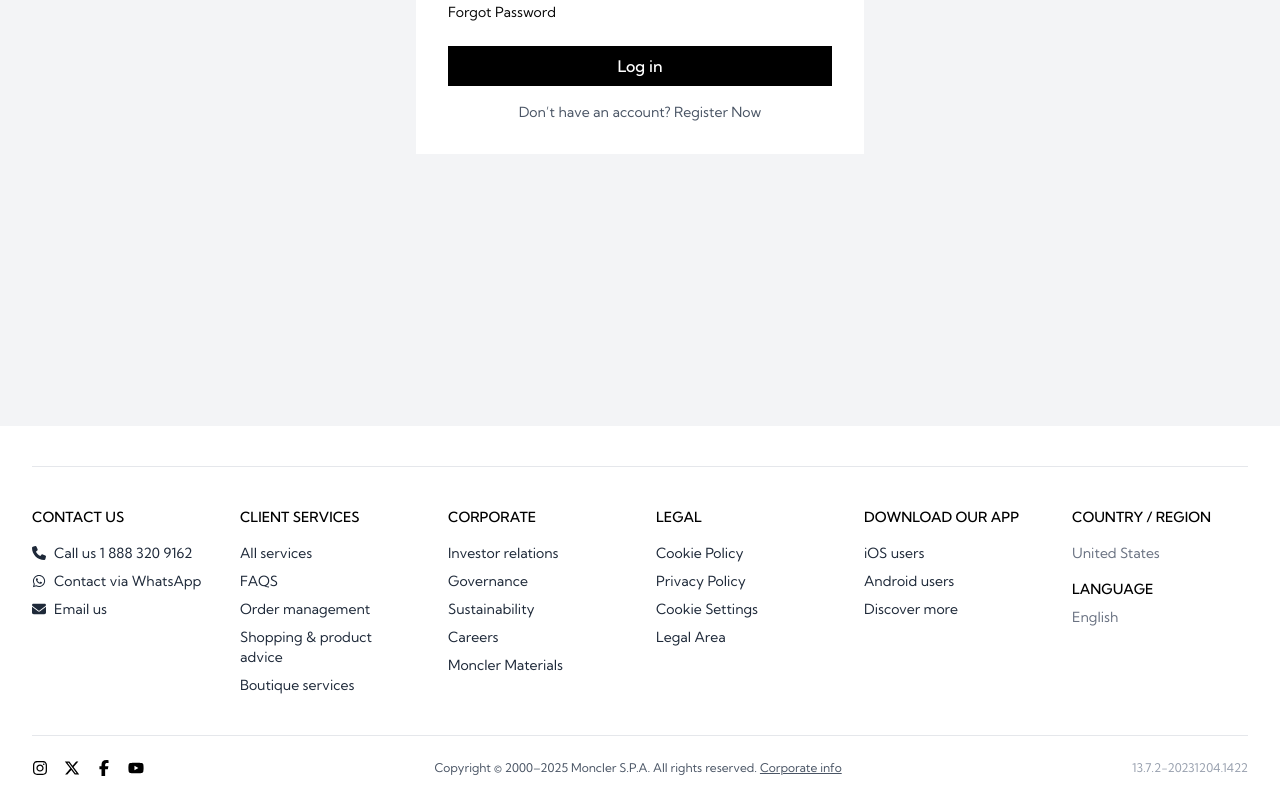
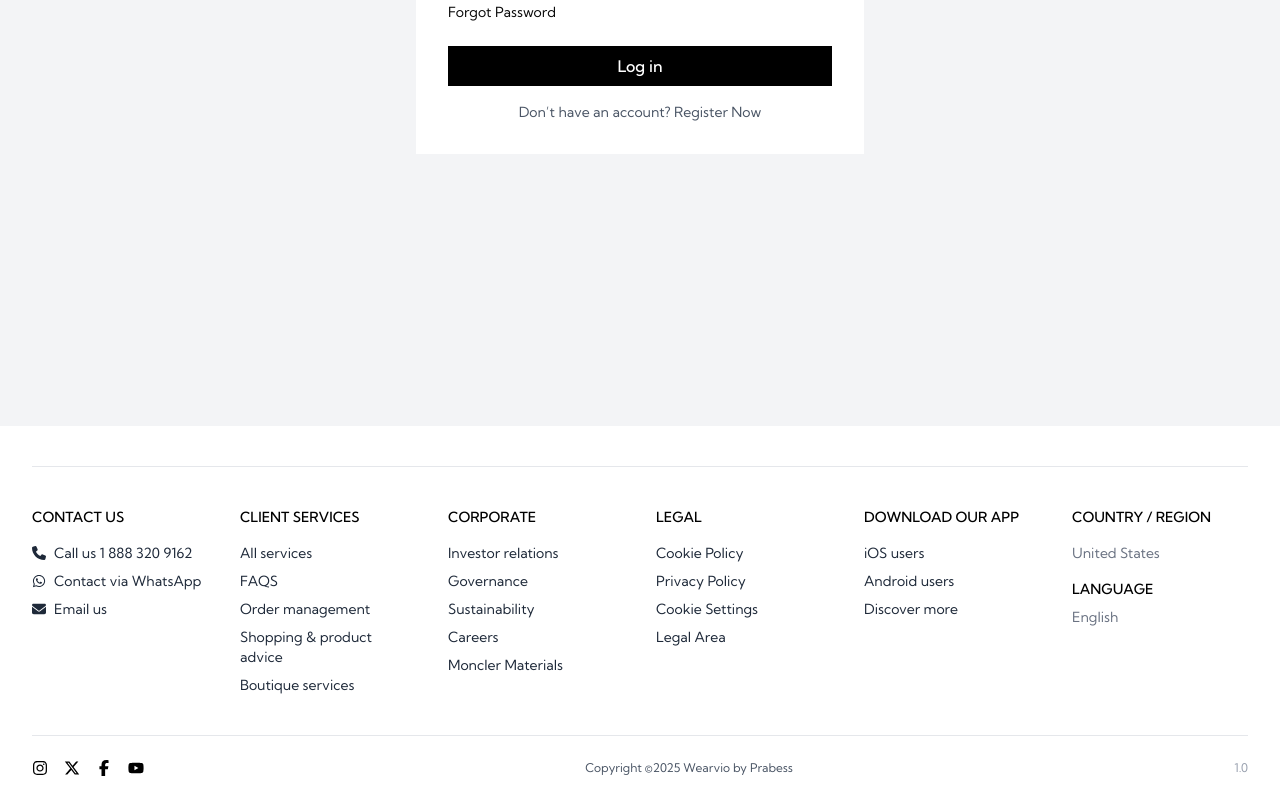
Before and after one commit to 1prabess/eccomerce-platform, a React (Vite) app in the folder frontend/: page /signin in a window 1280 px wide. Shown: the part 445-1245 px from the top of the page. Built offline with nearby package versions, Linux system fonts and the light colour scheme; no server answers.

Commit message:
Update styling

```diff
--- a/frontend/src/features/admin/components/ProductList.jsx
+++ b/frontend/src/features/admin/components/ProductList.jsx
@@ -240,21 +240,21 @@ const ProductList = () => {
       </div>
 
       {/* Pagination */}
-      <div className="mt-4 flex flex-col items-center justify-between gap-2 text-sm sm:flex-row">
+      <div className="mt-4 flex flex-col items-center justify-center gap-2 text-sm sm:flex-row">
         <button
           onClick={handlePreviousPage}
           disabled={page === 1}
-          className="rounded border px-4 py-1 disabled:opacity-50"
+          className="w-24 rounded border bg-white px-4 py-1 transition-all hover:bg-gray-200 disabled:opacity-80"
         >
           Previous
         </button>
-        <span className="text-gray-600">
+        <span className="text-gray-800">
           Page {page} of {totalPages}
         </span>
         <button
           onClick={handleNextPage}
           disabled={page === totalPages}
-          className="rounded border px-4 py-1 disabled:opacity-50"
+          className="w-24 rounded border bg-white px-4 py-1 transition-all hover:bg-gray-200 disabled:opacity-80"
         >
           Next
         </button>
--- a/frontend/src/features/home/components/Footer.jsx
+++ b/frontend/src/features/home/components/Footer.jsx
@@ -94,13 +94,11 @@ function Footer() {
           </div>
           {/* Copyright */}
           <div className="text-center md:text-left">
-            Copyright © 2000–2025 Moncler S.P.A. All rights reserved.{" "}
-            <a href="#" className="underline">
-              Corporate info
-            </a>
+            Copyright ©2025 Wearvio by Prabess
+            <a href="#" className="underline"></a>
           </div>
           {/* Version info */}
-          <div className="text-right text-gray-400">13.7.2-20231204.1422</div>
+          <div className="text-right text-gray-400">1.0</div>
         </div>
       </div>
     </footer>
```
